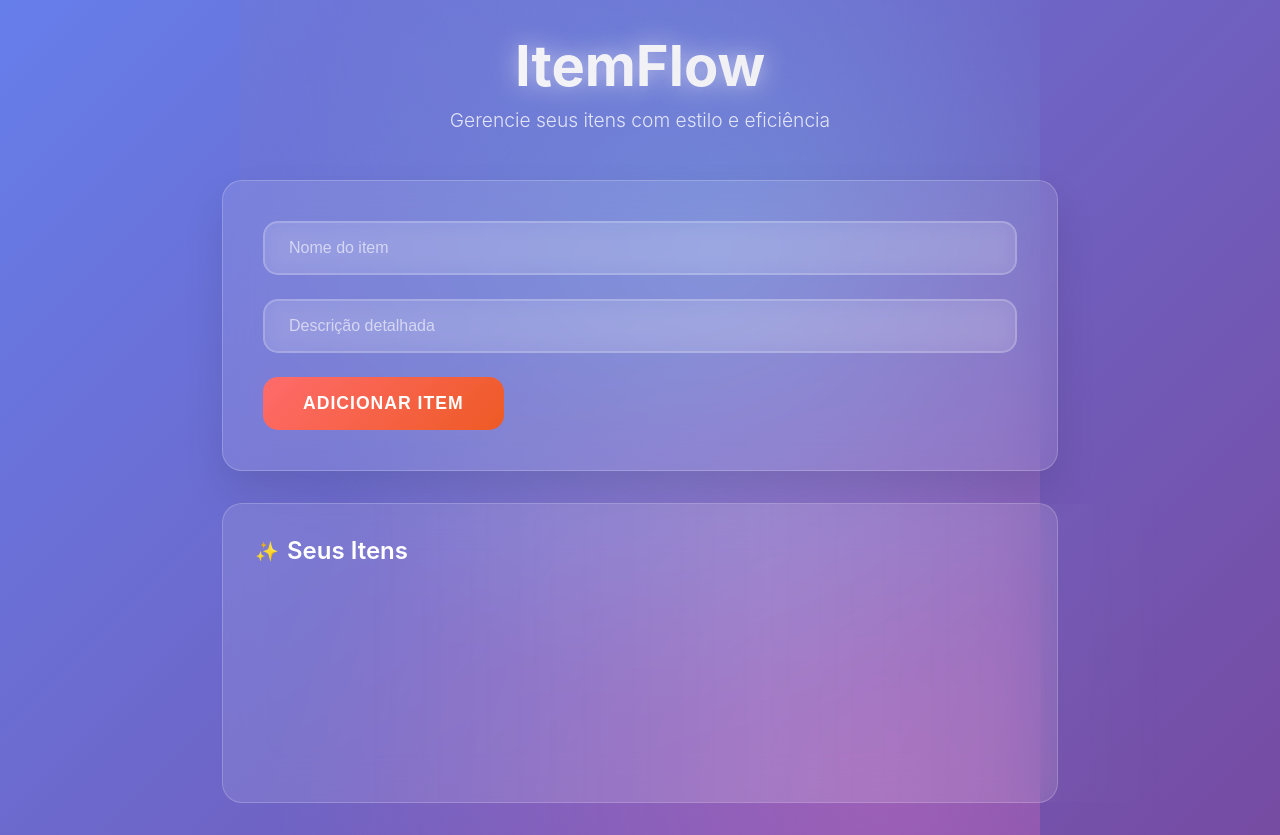
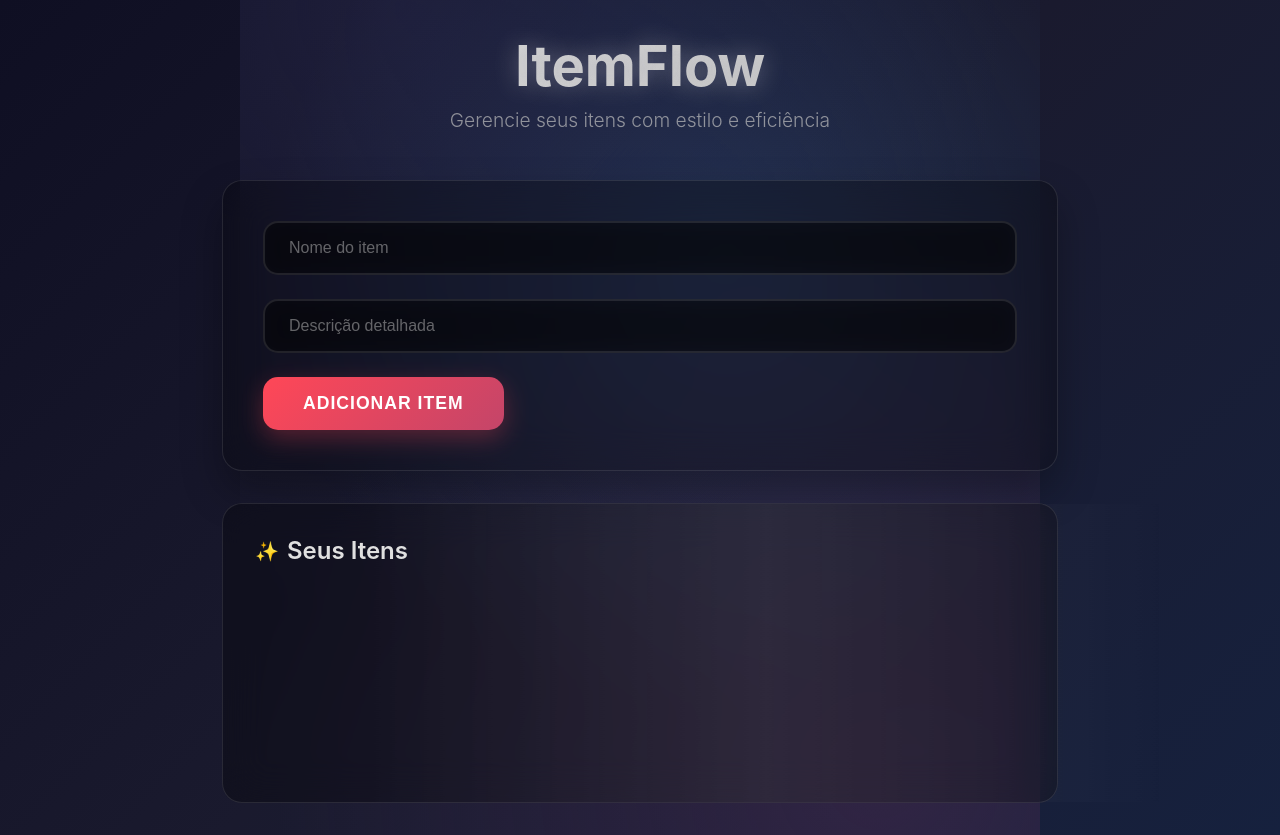
Before and after one commit to Akcio23/project_docker, a plain HTML site: page frontend/index.html in a window 1280 px wide. Drawn offline with Linux system fonts and the light colour scheme; no server answers.

Commit message:
fix: chage workflow

```diff
--- a/frontend/index.html
+++ b/frontend/index.html
@@ -13,7 +13,7 @@
 
     body {
       font-family: 'Inter', -apple-system, BlinkMacSystemFont, sans-serif;
-      background: linear-gradient(135deg, #667eea 0%, #764ba2 100%);
+      background: linear-gradient(135deg, #0f0f23 0%, #1a1a2e 50%, #16213e 100%);
       min-height: 100vh;
       overflow-x: hidden;
       position: relative;
@@ -28,9 +28,9 @@
       width: 100%;
       height: 100%;
       background-image:
-        radial-gradient(circle at 20% 80%, rgba(120, 119, 198, 0.3) 0%, transparent 50%),
-        radial-gradient(circle at 80% 20%, rgba(255, 119, 198, 0.3) 0%, transparent 50%),
-        radial-gradient(circle at 40% 40%, rgba(120, 219, 255, 0.3) 0%, transparent 50%);
+        radial-gradient(circle at 20% 80%, rgba(45, 45, 85, 0.4) 0%, transparent 50%),
+        radial-gradient(circle at 80% 20%, rgba(85, 45, 85, 0.4) 0%, transparent 50%),
+        radial-gradient(circle at 40% 40%, rgba(45, 85, 135, 0.4) 0%, transparent 50%);
       animation: float 20s ease-in-out infinite;
       z-index: -1;
     }
@@ -57,40 +57,41 @@
     .header h1 {
       font-size: 3.5rem;
       font-weight: 700;
-      background: linear-gradient(135deg, #ffffff, #f0f0f0);
+      background: linear-gradient(135deg, #e0e0e0, #c0c0c0);
       -webkit-background-clip: text;
       -webkit-text-fill-color: transparent;
       background-clip: text;
       margin-bottom: 0.5rem;
-      text-shadow: 0 0 30px rgba(255, 255, 255, 0.5);
+      text-shadow: 0 0 30px rgba(224, 224, 224, 0.3);
       animation: glow 2s ease-in-out infinite alternate;
     }
 
     @keyframes glow {
-      from { text-shadow: 0 0 20px rgba(255, 255, 255, 0.5); }
-      to { text-shadow: 0 0 30px rgba(255, 255, 255, 0.8), 0 0 40px rgba(120, 119, 198, 0.3); }
+      from { text-shadow: 0 0 20px rgba(224, 224, 224, 0.3); }
+      to { text-shadow: 0 0 30px rgba(224, 224, 224, 0.5), 0 0 40px rgba(45, 45, 85, 0.3); }
     }
 
     .subtitle {
-      color: rgba(255, 255, 255, 0.8);
+      color: rgba(192, 192, 192, 0.7);
       font-size: 1.2rem;
       font-weight: 300;
     }
 
     .form-container {
-      background: rgba(255, 255, 255, 0.1);
+      background: rgba(0, 0, 0, 0.3);
       backdrop-filter: blur(20px);
-      border: 1px solid rgba(255, 255, 255, 0.2);
+      border: 1px solid rgba(255, 255, 255, 0.1);
       border-radius: 20px;
       padding: 2.5rem;
       margin-bottom: 2rem;
-      box-shadow: 0 20px 40px rgba(0, 0, 0, 0.1);
+      box-shadow: 0 20px 40px rgba(0, 0, 0, 0.3);
       transition: all 0.3s ease;
     }
 
     .form-container:hover {
       transform: translateY(-5px);
-      box-shadow: 0 30px 60px rgba(0, 0, 0, 0.2);
+      box-shadow: 0 30px 60px rgba(0, 0, 0, 0.4);
+      border-color: rgba(255, 255, 255, 0.2);
     }
 
     .form-group {
@@ -101,29 +102,29 @@
     .form-input {
       width: 100%;
       padding: 1rem 1.5rem;
-      background: rgba(255, 255, 255, 0.1);
-      border: 2px solid rgba(255, 255, 255, 0.2);
+      background: rgba(0, 0, 0, 0.4);
+      border: 2px solid rgba(255, 255, 255, 0.1);
       border-radius: 15px;
-      color: white;
+      color: #e0e0e0;
       font-size: 1rem;
       transition: all 0.3s ease;
       backdrop-filter: blur(10px);
     }
 
     .form-input::placeholder {
-      color: rgba(255, 255, 255, 0.6);
+      color: rgba(192, 192, 192, 0.5);
     }
 
     .form-input:focus {
       outline: none;
-      border-color: rgba(255, 255, 255, 0.8);
-      background: rgba(255, 255, 255, 0.2);
+      border-color: rgba(255, 255, 255, 0.3);
+      background: rgba(0, 0, 0, 0.5);
       transform: scale(1.02);
-      box-shadow: 0 0 20px rgba(255, 255, 255, 0.3);
+      box-shadow: 0 0 20px rgba(255, 255, 255, 0.1);
     }
 
     .btn-primary {
-      background: linear-gradient(135deg, #ff6b6b, #ee5a24);
+      background: linear-gradient(135deg, #ff4757, #c44569);
       border: none;
       padding: 1rem 2.5rem;
       border-radius: 15px;
@@ -136,6 +137,7 @@
       overflow: hidden;
       text-transform: uppercase;
       letter-spacing: 1px;
+      box-shadow: 0 8px 25px rgba(255, 71, 87, 0.3);
     }
 
     .btn-primary::before {
@@ -163,16 +165,16 @@
     }
 
     .items-container {
-      background: rgba(255, 255, 255, 0.1);
+      background: rgba(0, 0, 0, 0.3);
       backdrop-filter: blur(20px);
-      border: 1px solid rgba(255, 255, 255, 0.2);
+      border: 1px solid rgba(255, 255, 255, 0.1);
       border-radius: 20px;
       padding: 2rem;
       min-height: 300px;
     }
 
     .items-header {
-      color: white;
+      color: #e0e0e0;
       font-size: 1.5rem;
       font-weight: 600;
       margin-bottom: 1.5rem;
@@ -193,8 +195,8 @@
     }
 
     .item-card {
-      background: rgba(255, 255, 255, 0.1);
-      border: 1px solid rgba(255, 255, 255, 0.2);
+      background: rgba(0, 0, 0, 0.4);
+      border: 1px solid rgba(255, 255, 255, 0.1);
       border-radius: 15px;
       padding: 1.5rem;
       transition: all 0.3s ease;
@@ -216,12 +218,13 @@
 
     .item-card:hover {
       transform: translateY(-5px);
-      background: rgba(255, 255, 255, 0.15);
-      box-shadow: 0 10px 25px rgba(0, 0, 0, 0.2);
+      background: rgba(0, 0, 0, 0.6);
+      border-color: rgba(255, 255, 255, 0.2);
+      box-shadow: 0 10px 25px rgba(0, 0, 0, 0.4);
     }
 
     .item-info {
-      color: white;
+      color: #e0e0e0;
       margin-bottom: 1rem;
     }
 
@@ -229,11 +232,11 @@
       font-size: 1.2rem;
       font-weight: 600;
       margin-bottom: 0.5rem;
-      color: #ffffff;
+      color: #f0f0f0;
     }
 
     .item-description {
-      color: rgba(255, 255, 255, 0.8);
+      color: rgba(192, 192, 192, 0.8);
       line-height: 1.4;
     }
 
@@ -262,7 +265,7 @@
 
     .empty-state {
       text-align: center;
-      color: rgba(255, 255, 255, 0.6);
+      color: rgba(192, 192, 192, 0.6);
       font-size: 1.1rem;
       padding: 3rem 0;
     }
@@ -316,6 +319,24 @@
       0% { transform: translateX(-100%); }
       100% { transform: translateX(100%); }
     }
+
+    /* Scrollbar customizada para tema dark */
+    ::-webkit-scrollbar {
+      width: 8px;
+    }
+
+    ::-webkit-scrollbar-track {
+      background: rgba(0, 0, 0, 0.2);
+    }
+
+    ::-webkit-scrollbar-thumb {
+      background: rgba(255, 255, 255, 0.2);
+      border-radius: 4px;
+    }
+
+    ::-webkit-scrollbar-thumb:hover {
+      background: rgba(255, 255, 255, 0.3);
+    }
   </style>
 </head>
 <body>
@@ -346,7 +367,7 @@
   </div>
 
   <script>
-    const API = 'http://201.23.3.86:8195/items';
+    const API = 'http://localhost:8195/items';
 
     async function fetchItems() {
       try {
```
